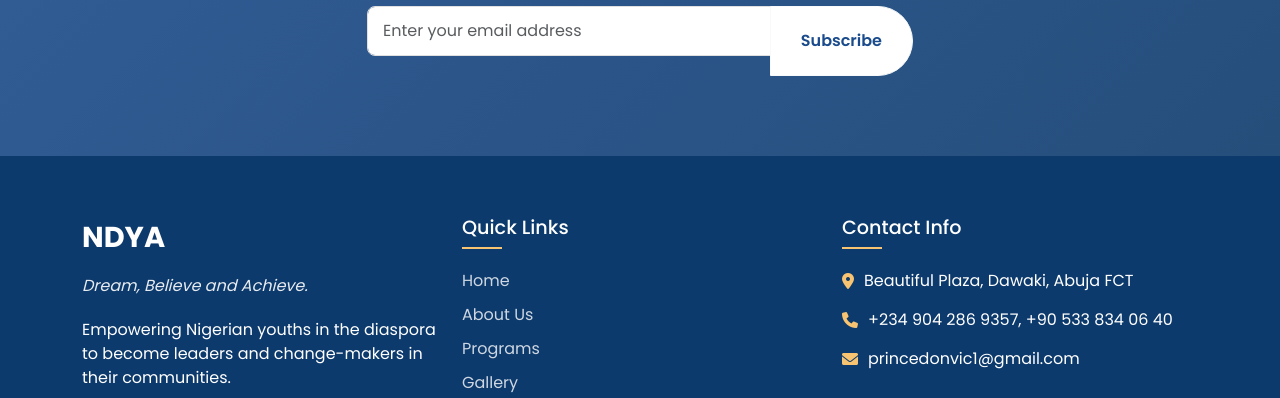
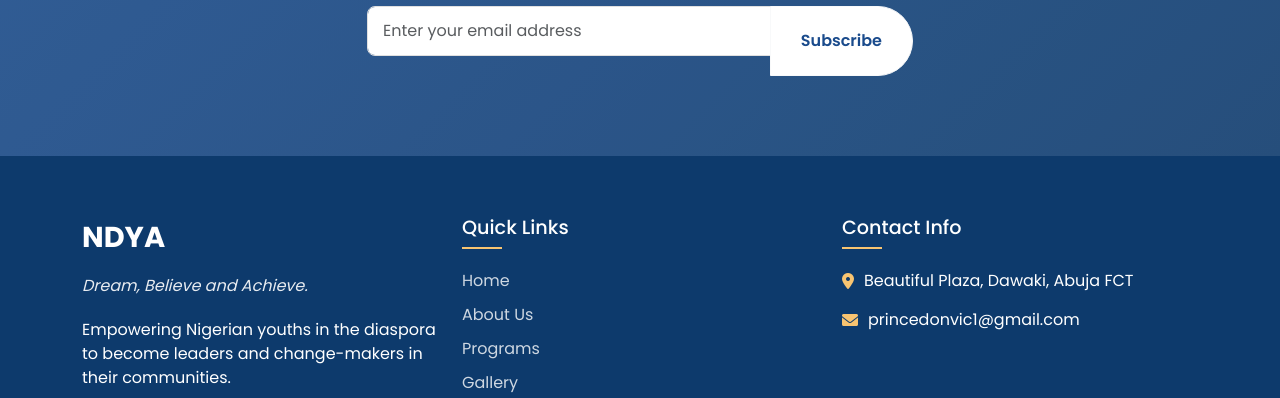
Before and after one commit to jacobalozie/NDYA-Updated, a plain HTML site: page contact.html in a window 1280 px wide. Shown: the part 2534-2932 px from the top of the page. Drawn offline with nearby package versions, Linux system fonts and the light colour scheme.

Commit message:
updated footer

```diff
--- a/contact.html
+++ b/contact.html
@@ -714,7 +714,7 @@
     </section>
 
     <!-- Footer -->
-         <footer>
+    <footer>
         <div class="container">
             <div class="row">
                 <div class="col-lg-4 mb-4">
@@ -744,7 +744,7 @@
                     <h5 class="footer-heading">Contact Info</h5>
                     <div class="contact-info">
                         <p><i class="fas fa-map-marker-alt"></i> Beautiful Plaza, Dawaki, Abuja FCT</p>
-                        <p><i class="fas fa-phone"></i> +234 904 286 9357, +90 533 834 06 40 </p>
+
                         <p><i class="fas fa-envelope"></i> princedonvic1@gmail.com</p>
                     </div>
                 </div>
```
Also changed, not shown: about.html (+1 -1 lines), gallery.html (+1 -1 lines), index.html (+2 -2 lines), publication.html (+2 -2 lines), team.html (+2 -3 lines).
